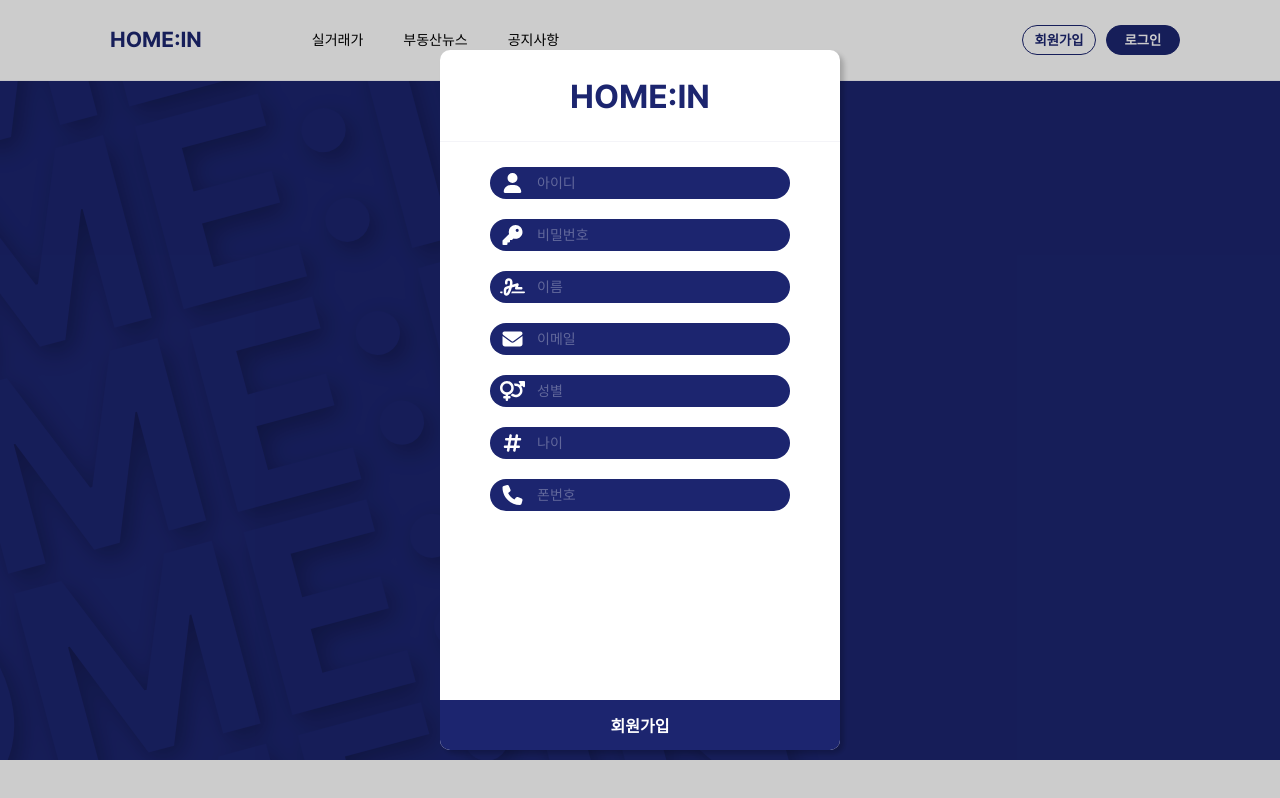
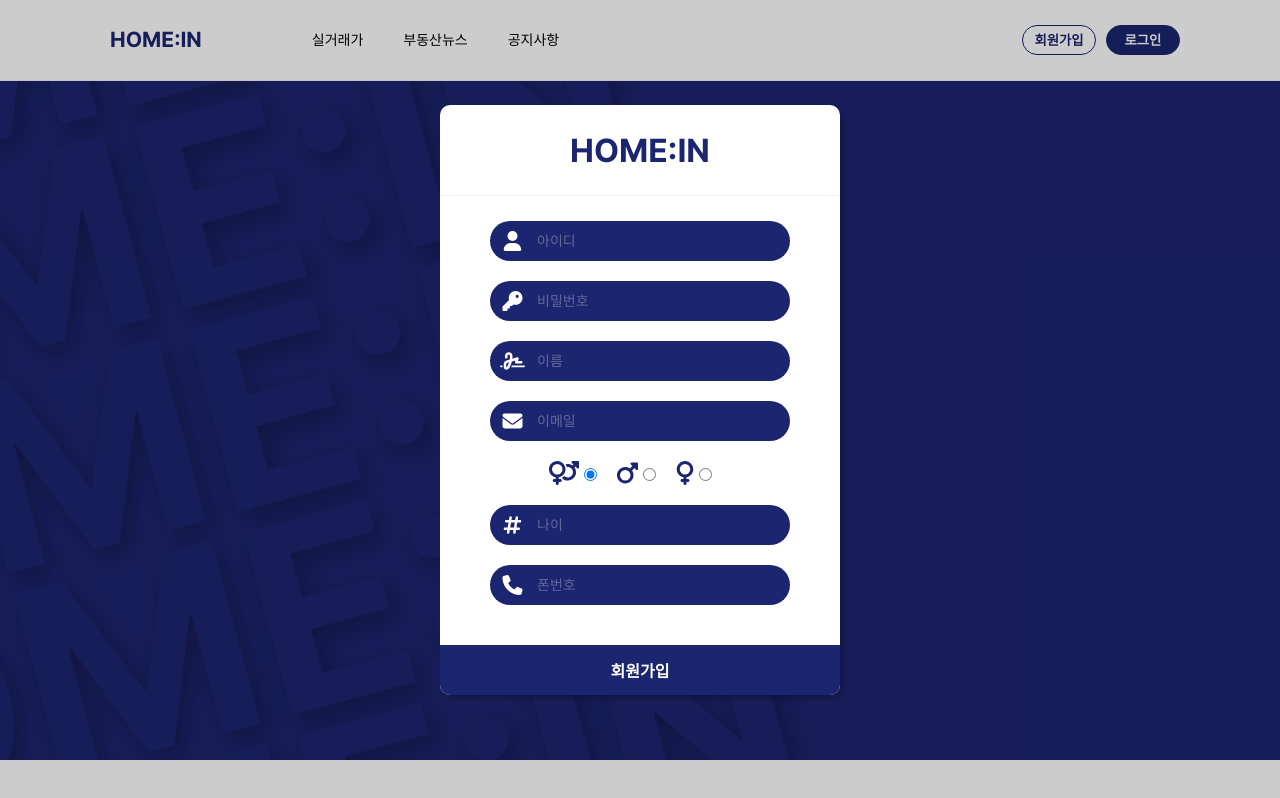
Before and after one commit to awsome-2jo/Front-end, a Vue app: page / in a window 1280 px wide. Both pictures are taken after a click on the button "회원가입". Built offline with nearby package versions, Linux system fonts and the light colour scheme; no server answers.

Commit message:
회원가입 수정

```diff
--- a/src/components/user/RegisterModal.vue
+++ b/src/components/user/RegisterModal.vue
@@ -7,7 +7,14 @@
         <text-input icon="password" placeholder="비밀번호" type="password" :value="pass" @on-change="setPass" />
         <text-input icon="name" placeholder="이름" :value="name" @on-change="setName" />
         <text-input icon="mail" placeholder="이메일" :value="email" type="email" @on-change="setEmail" />
-        <text-input icon="gender" placeholder="성별" :value="gender" @on-change="setGender" />
+        <div class="gender-input">
+          <font-awesome-icon icon="fa-solid fa-venus-mars"/>
+          <input type="radio" v-model="gender" value="0">
+          <font-awesome-icon icon="fa-solid fa-mars" />
+          <input type="radio" v-model="gender" value="1">
+          <font-awesome-icon icon="fa-solid fa-venus" />
+          <input type="radio" v-model="gender" value="2">
+        </div>
         <text-input icon="num" placeholder="나이" :value="age" type="number" @on-change="setAge" />
         <text-input icon="phone" placeholder="폰번호" :value="phone" @on-change="setPhone" />
       </div>
@@ -26,13 +33,13 @@ export default {
   data() {
     return {
       id: "",
+      idCheck: true,
       pass: "",
       name: "",
       email: "",
-      gender: "",
+      gender: 0,
       age: "",
       phone: "",
-      remember: true,
     };
   },
   methods: {
@@ -102,9 +109,19 @@ export default {
   background-color: var(--shadow);
   animation: fade-in 0.5s linear;
 }
+.gender-input {
+  display: flex;
+  color: var(--navy);
+  justify-content: center;
+  font-size: 24px;
+}
+.gender-input > input {
+  margin-right: 20px;
+}
 .register-form {
   width: 400px;
-  height: 700px;
+  height: fit-content;
+  padding-bottom: 80px;
   border-radius: 10px;
   background-color: var(--white);
   box-shadow: 4px 4px 5px var(--shadow);
@@ -115,7 +132,6 @@ export default {
   animation: toast-up 0.5s ease-out;
 }
 .input-container {
-  height: 100px;
   display: flex;
   flex-direction: column;
   justify-content: space-between;
```
